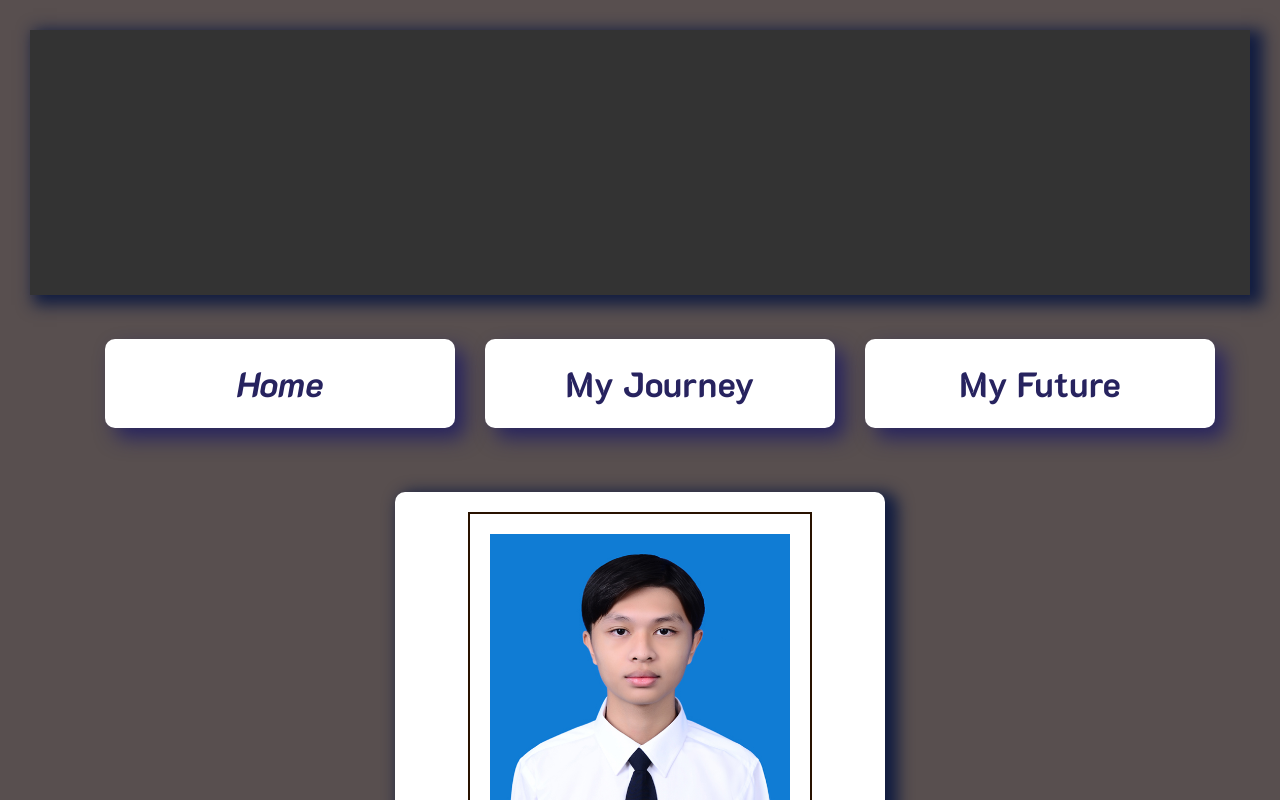
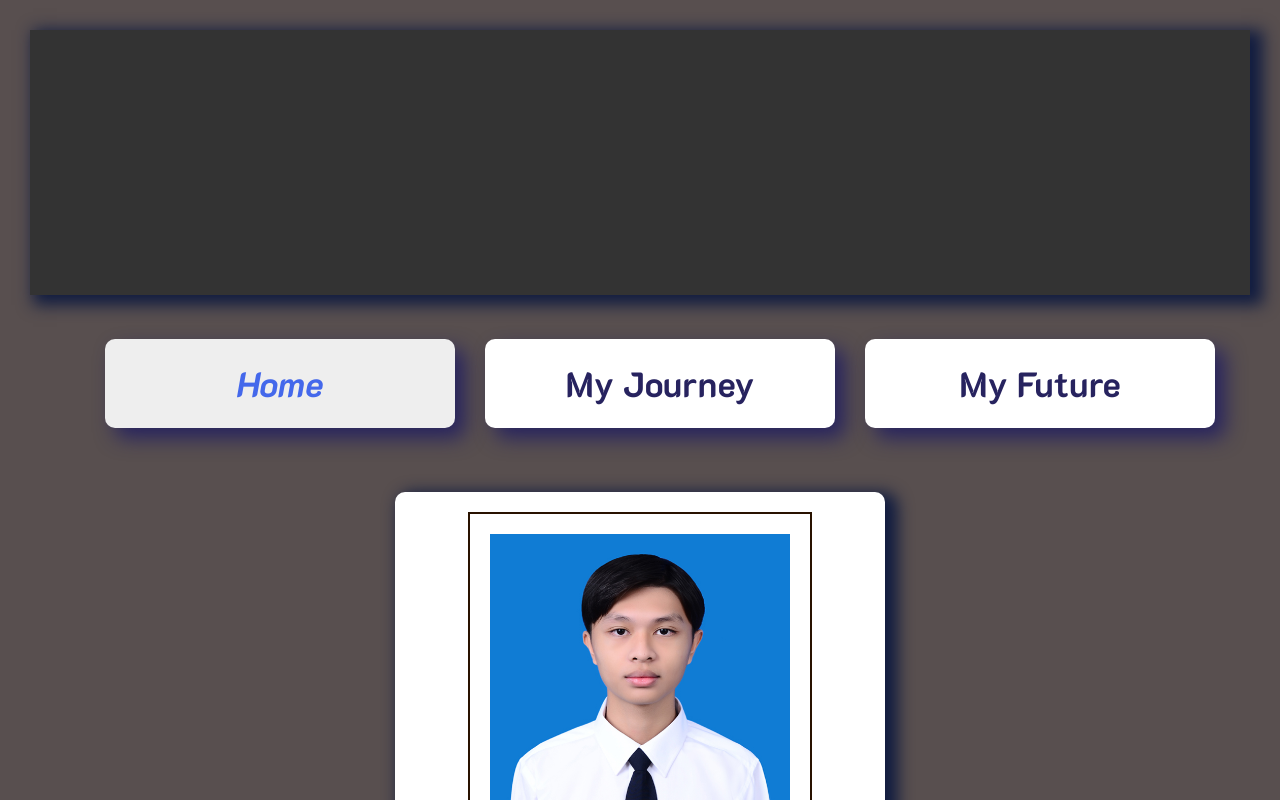
Before and after one commit to Theethat-Boonprasertchai/6709616541_MyCSTUStory_03, a plain HTML site: page index.html in a window 1280 px wide. In both pictures the pointer is over the link "Home". Shown: the top 800 px of the page. Drawn offline with Linux system fonts and the light colour scheme.

Commit message:
add a hover color

```diff
--- a/mystyle.css
+++ b/mystyle.css
@@ -222,3 +222,9 @@ header {
     border-radius: 10px;
     box-shadow: 10px 10px 20px rgb(39, 35, 95);
 }
+
+.nav-item a:hover
+{
+    color: #4468eb;
+    background-color: #eeeeee;
+}
```
